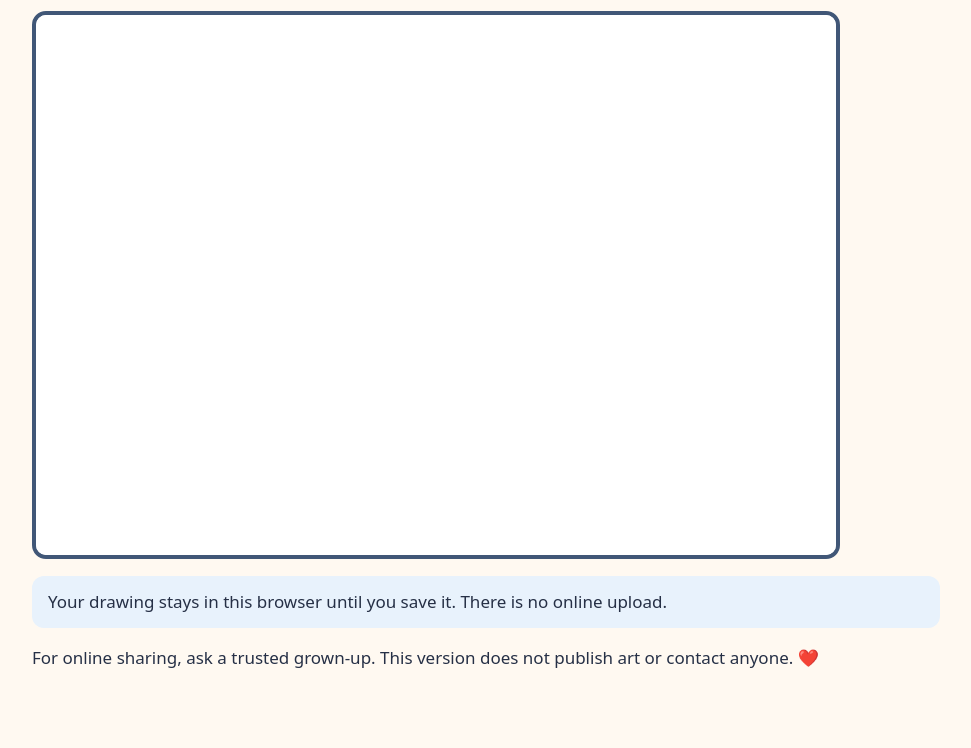
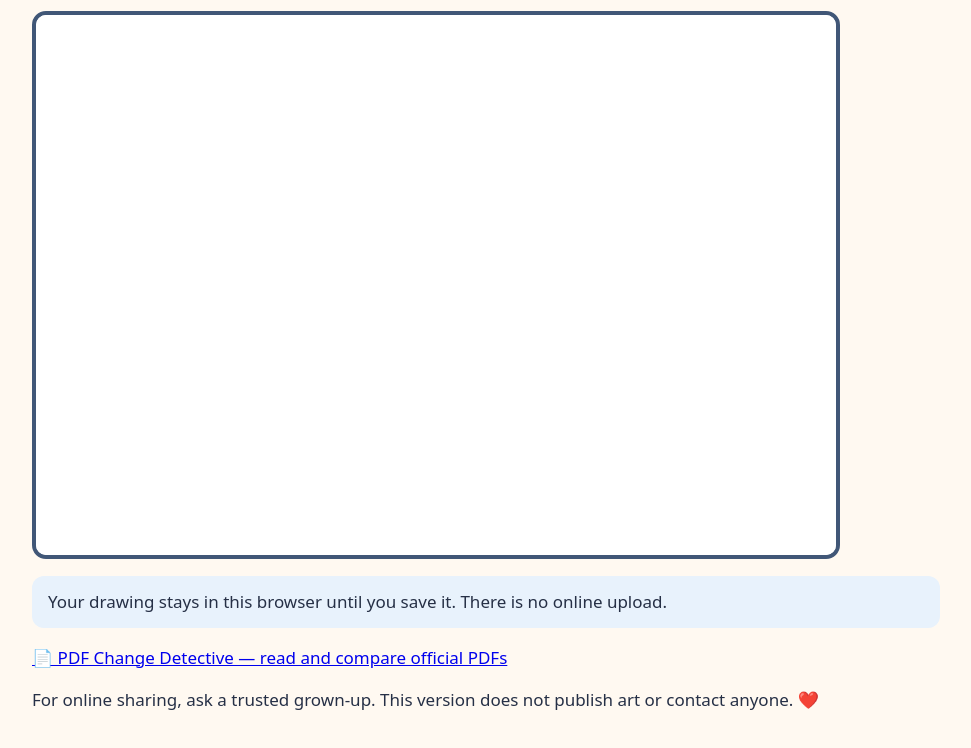
Before and after one commit to jsonwisdom/HEIDEE, a plain HTML site: page docs/joyspace/index.html in a window 1280 px wide. Shown: the part 374-1122 px from the top of the page, without its empty margins (154-1125 px from the left). Drawn offline with Linux system fonts and the light colour scheme.

Commit message:
HEIDEE: link local PDF change desk from creative JoySpace

```diff
--- a/docs/joyspace/index.html
+++ b/docs/joyspace/index.html
@@ -46,7 +46,7 @@ canvas{display:block;touch-action:none;background:white;border:4px solid #415777
 <p id="printTitle">My JoySpace Drawing</p>
 <canvas id="art" width="800" height="540" aria-label="Drawing canvas. Draw with your pointer, finger, or pen.">Your browser does not support the drawing canvas.</canvas>
 <p class="note" id="message" role="status" aria-live="polite">Your drawing stays in this browser until you save it. There is no online upload.</p>
-<footer><p>For online sharing, ask a trusted grown-up. This version does not publish art or contact anyone. ❤️</p></footer>
+<footer><p><a href="./pdf-change-detective.html">📄 PDF Change Detective — read and compare official PDFs</a></p><p>For online sharing, ask a trusted grown-up. This version does not publish art or contact anyone. ❤️</p></footer>
 </main>
 <script>
 (() => {
```
